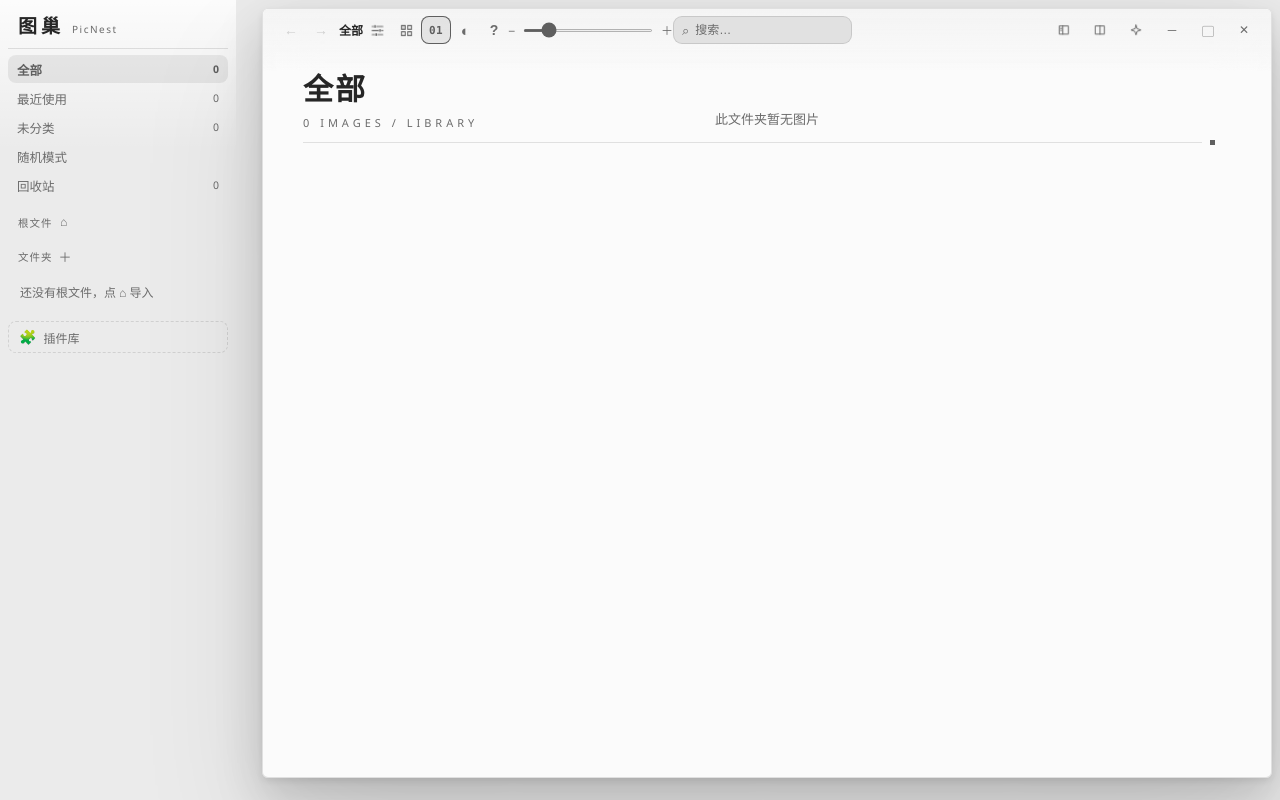
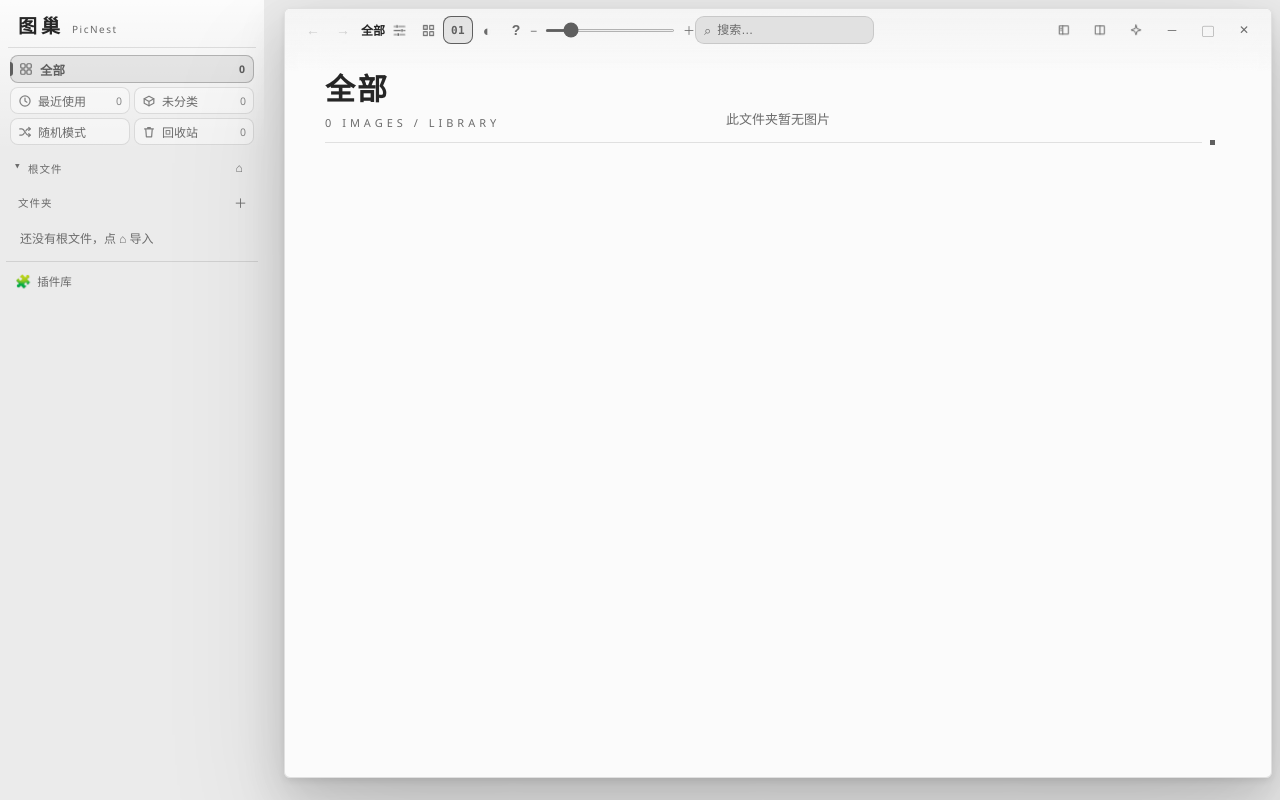
Before and after one commit to Ranbow29/PicNest, a Vue app in the folder ui/: page / in a window 1280 px wide. Built offline with nearby package versions, Linux system fonts and the light colour scheme.

Commit message:
feat(ui): sidebar v2 - compact view grid, foldable roots, slim footer, wider folder tree

```diff
--- a/ui/src/App.vue
+++ b/ui/src/App.vue
@@ -266,7 +266,7 @@ const chipStyle = computed(() => {
   position: relative;
   /* 四边留白 + 悬浮阴影：白窗体压在左栏之上
      上/右 8px（让右上角窗控按钮贴角、行为正常），下 22 / 左 20 保留孤岛水带 */
-  margin: 8px 8px 22px 20px; background: var(--panel-strong);
+  margin: 8px 8px 22px 14px; /* 左水带 20→14：把宽度让给文件夹栏 */ background: var(--panel-strong);
   border: 1px solid var(--border); border-radius: var(--radius-panel);
   box-shadow: var(--shadow-float), inset 0 1px 0 var(--panel-edge);
   overflow: hidden;
--- a/ui/src/components/SideBar.vue
+++ b/ui/src/components/SideBar.vue
@@ -30,11 +30,25 @@ const entries = computed(() => [
   { key: 'trash', label: '回收站', count: lib.counts.trash ?? 0, enabled: true },
 ])
 
+/* 视图分两档：「全部」独占一行（主入口），其余四个并成 2×2 网格，省出两行高度给文件夹树 */
+const primaryEntry = computed(() => entries.value[0])
+const gridEntries = computed(() => entries.value.slice(1))
+function isEntryActive(e) {
+  return !lib.selectionView && lib.view === e.key && (e.key !== 'all' || !lib.currentDirRel)
+}
+
 const libs = computed(() => (lib.roots || []).map((r) => ({
   ...r,
   name: r.display_name || r.path.split(/[\\/]/).pop(),
   active: r.id === lib.activeRootId,
 })))
+/* 根文件区可折叠：折叠时只露出当前库，一库多根时腾出纵向空间给文件夹树（持久化） */
+const rootsFolded = ref(localStorage.getItem('picnest.rootsFolded') === '1')
+function toggleRootsFolded() {
+  rootsFolded.value = !rootsFolded.value
+  localStorage.setItem('picnest.rootsFolded', rootsFolded.value ? '1' : '0')
+}
+const visibleLibs = computed(() => (rootsFolded.value ? libs.value.filter((l) => l.active) : libs.value))
 
 const askNewFolder = ref(false)
 
@@ -212,24 +226,41 @@ async function dropOnLib(e, l) {
 
     <nav class="views">
       <div
-        v-for="e in entries" :key="e.key"
-        class="view-item" :class="{ active: !lib.selectionView && lib.view === e.key && (e.key !== 'all' || !lib.currentDirRel), disabled: !e.enabled, 'drop-trash': e.key === 'trash' && trashOver, 'drop-uncat': e.key === 'uncategorized' && uncatOver }"
+        class="view-item primary" :class="{ active: isEntryActive(primaryEntry) }"
+        @click="lib.view !== primaryEntry.key && lib.switchView(primaryEntry.key)"
+      >
+        <svg class="v-ico" viewBox="0 0 16 16" aria-hidden="true"><rect x="2" y="2" width="5" height="5" rx="1.2" /><rect x="9" y="2" width="5" height="5" rx="1.2" /><rect x="2" y="9" width="5" height="5" rx="1.2" /><rect x="9" y="9" width="5" height="5" rx="1.2" /></svg>
+        <span class="label">{{ primaryEntry.label }}</span>
+        <span class="count">{{ primaryEntry.count.toLocaleString() }}</span>
+      </div>
+      <div class="view-grid">
+        <div
+          v-for="e in gridEntries" :key="e.key"
+          class="view-item chip" :class="{ active: isEntryActive(e), disabled: !e.enabled, 'drop-trash': e.key === 'trash' && trashOver, 'drop-uncat': e.key === 'uncategorized' && uncatOver }"
+          :title="e.count != null ? `${e.label} · ${e.count.toLocaleString()}` : e.label"
           @click="e.enabled && lib.view !== e.key && lib.switchView(e.key)"
           @contextmenu="onViewMenu($event, e)"
           @dragover="onViewDragOver($event, e)" @dragleave="onViewDragLeave(e)" @drop.prevent="onViewDrop($event, e)"
         >
+          <svg v-if="e.key === 'recent'" class="v-ico" viewBox="0 0 16 16" aria-hidden="true"><circle cx="8" cy="8" r="5.8" /><path d="M8 4.8V8l2.2 1.4" /></svg>
+          <svg v-else-if="e.key === 'uncategorized'" class="v-ico" viewBox="0 0 16 16" aria-hidden="true"><path d="M2.5 5.5 8 2.5l5.5 3v5L8 13.5l-5.5-3z" /><path d="M2.5 5.5 8 8.5l5.5-3M8 8.5v5" /></svg>
+          <svg v-else-if="e.key === 'random'" class="v-ico" viewBox="0 0 16 16" aria-hidden="true"><path d="M2 4.5h2.5c3 0 4 7 7 7H14M2 11.5h2.5c1.2 0 2-1 2.7-2.3M9 6.6c.7-1.2 1.5-2.1 2.5-2.1H14" /><path d="m12.3 2.8 1.7 1.7-1.7 1.7M12.3 9.8l1.7 1.7-1.7 1.7" /></svg>
+          <svg v-else class="v-ico" viewBox="0 0 16 16" aria-hidden="true"><path d="M3 4.5h10M6.5 4.5V3h3v1.5M4.3 4.5l.7 9h6l.7-9" /></svg>
           <span class="label">{{ e.label }}</span>
           <span v-if="e.count != null" class="count">{{ e.count.toLocaleString() }}</span>
         </div>
+      </div>
     </nav>
 
-    <!-- 根文件（资料库根）：每个根一个节点，点击回到库根；当前库高亮；右键 = 文件夹菜单 -->
-    <div class="section-head">
+    <!-- 根文件（资料库根）：每个根一个节点，点击回到库根；当前库高亮；右键 = 文件夹菜单；标题可折叠 -->
+    <div class="section-head foldable" @click="toggleRootsFolded" :title="rootsFolded ? '展开全部根文件' : '只显示当前根文件'">
+      <span class="sh-caret" :class="{ open: !rootsFolded }">▸</span>
       <span>根文件</span>
-      <button class="add-btn lib-add" title="添加根文件（支持 Eagle .library）" @click="pickFolder">⌂</button>
+      <span v-if="libs.length > 1" class="sh-badge">{{ libs.length }}</span>
+      <button class="add-btn lib-add" title="添加根文件（支持 Eagle .library）" @click.stop="pickFolder">⌂</button>
     </div>
     <div class="libs">
-      <div v-for="l in libs" :key="l.id" class="lib-item" :class="{ active: l.active, 'drop-into': lib.dropHint.active && lib.dropHint.zone === 'lib' && lib.dropHint.key === l.id }"
+      <div v-for="l in visibleLibs" :key="l.id" class="lib-item" :class="{ active: l.active, 'drop-into': lib.dropHint.active && lib.dropHint.zone === 'lib' && lib.dropHint.key === l.id }"
            @click="lib.switchRoot(l.id)"
            @dragover="onLibDragOver($event, l)" @drop.prevent="dropOnLib($event, l)"
            @contextmenu.prevent.stop="lib.openDirMenu($event, { rel: '', node: l, isLibrary: true, absPath: l.path })">
@@ -253,9 +284,11 @@ async function dropOnLib(e, l) {
 
     <div v-if="lib.error" class="error">{{ lib.error }}</div>
 
+    <div class="sb-foot">
       <button class="plugin-entry" title="插件库（主题 / 界面插件）" @click="lib.openPlugins()">
         <span class="pe-ico">🧩</span><span>插件库</span>
       </button>
+    </div>
 
     <NamePromptDialog :visible="askNewFolder" title="在库根新建文件夹"
                       @confirm="(v) => { askNewFolder = false; newFolderInRoot(v) }"
@@ -278,29 +311,60 @@ async function dropOnLib(e, l) {
   background: linear-gradient(180deg, var(--sidebar-glow) 0, rgba(255, 255, 255, 0) 150px);
 }
 .sidebar.collapsed { padding-left: 0; padding-right: 0; opacity: 0; pointer-events: none; }
-.brand { display: flex; align-items: baseline; gap: 8px; padding: 1px 10px 9px; border-bottom: 1px solid var(--border); user-select: none; -webkit-app-region: drag; }
+.brand { display: flex; align-items: baseline; gap: 8px; padding: 1px 10px 8px; border-bottom: 1px solid var(--border); user-select: none; -webkit-app-region: drag; }
 .brand h1 { font-family: var(--font-serif); font-size: 19px; margin: 0; letter-spacing: 4px; }
 .brand .sub { font-size: 10px; color: var(--text-2); letter-spacing: 1.5px; }
 
-.views { display: flex; flex-direction: column; gap: 1px; padding: 6px 0; }
+/* ---- 视图区：主入口一行 + 2×2 小卡网格 ---- */
+.views { display: flex; flex-direction: column; gap: 4px; padding: 7px 2px 6px; }
+.view-grid { display: grid; grid-template-columns: 1fr 1fr; gap: 4px; }
 .view-item {
-  display: flex; align-items: center; height: 28px; padding: 0 9px;
-  border-radius: 8px; color: var(--text-2); transition: background 0.15s, color 0.15s;
+  position: relative;
+  display: flex; align-items: center; gap: 7px; height: 28px; padding: 0 9px;
+  border-radius: 8px; color: var(--text-2); cursor: pointer;
+  transition: background 0.15s, color 0.15s, box-shadow 0.15s;
 }
+.view-item.chip {
+  height: 27px; padding: 0 8px; gap: 6px; min-width: 0;
+  background: var(--panel);
+  background: color-mix(in srgb, var(--panel-strong) 45%, transparent);
+  box-shadow: inset 0 0 0 1px var(--border);
+}
+.view-item.chip .label { font-size: 12px; overflow: hidden; text-overflow: ellipsis; white-space: nowrap; }
+.view-item.chip .count { opacity: 0.8; }
 .view-item:hover:not(.disabled) { background: var(--accent-weak); color: var(--text); }
-.view-item.active { background: var(--accent-weak); color: var(--accent); font-weight: 600; }
+.view-item.active { background: var(--accent-weak); color: var(--accent); font-weight: 600; box-shadow: inset 0 0 0 1px var(--accent-weak); box-shadow: inset 0 0 0 1px color-mix(in srgb, var(--accent) 38%, transparent); }
+.view-item.primary.active::before {
+  content: ''; position: absolute; left: 0; top: 7px; bottom: 7px; width: 3px;
+  border-radius: 0 3px 3px 0; background: var(--accent);
+}
 .view-item.drop-trash { background: rgba(194, 90, 77, 0.14); color: #cf6b5c; outline: 1.5px dashed #c25a4d; outline-offset: -2px; }
 .view-item.drop-uncat { background: var(--accent-weak); color: var(--accent); outline: 1.5px dashed var(--accent); outline-offset: -2px; }
 .view-item.disabled { opacity: 0.45; }
-.label { flex: 1; font-size: 12.5px; }
+.v-ico {
+  flex: none; width: 14px; height: 14px;
+  fill: none; stroke: currentColor; stroke-width: 1.4; stroke-linecap: round; stroke-linejoin: round;
+  opacity: 0.85;
+}
+.label { flex: 1; min-width: 0; font-size: 12.5px; }
 .count { font-size: 10.5px; font-variant-numeric: tabular-nums; }
 
 .section-head {
-  display: flex; align-items: center; padding: 6px 10px 4px;
+  display: flex; align-items: center; gap: 5px; padding: 6px 6px 4px 10px;
   font-size: 10.5px; color: var(--text-2); letter-spacing: 1px;
+}
+.section-head.foldable { cursor: pointer; border-radius: 6px; }
+.section-head.foldable:hover { color: var(--text); }
+.sh-caret { width: 9px; font-size: 9px; transition: transform 0.18s var(--ease-overshoot); margin-left: -4px; }
+.sh-caret.open { transform: rotate(90deg); }
+.sh-badge {
+  padding: 0 5px; min-width: 16px; height: 15px; line-height: 15px; text-align: center;
+  border-radius: 8px; background: var(--accent-weak); color: var(--accent);
+  font-size: 9.5px; letter-spacing: 0; font-variant-numeric: tabular-nums;
 }
 .head-btns { margin-left: auto; display: flex; gap: 2px; }
 .add-btn {
+  margin-left: auto;
   width: 22px; height: 22px; border: none; border-radius: 6px;
   background: transparent; color: var(--text-2); cursor: pointer; font-size: 13px;
 }
@@ -311,7 +375,7 @@ async function dropOnLib(e, l) {
 /* 资料库节点区 */
 .libs { display: flex; flex-direction: column; gap: 1px; padding: 0 4px 2px; }
 .lib-item {
-  display: flex; align-items: center; gap: 7px; height: 29px; padding: 0 9px;
+  display: flex; align-items: center; gap: 7px; height: 28px; padding: 0 9px;
   border-radius: 8px; color: var(--text-2); cursor: pointer;
   transition: background 0.15s, color 0.15s;
 }
@@ -321,22 +385,32 @@ async function dropOnLib(e, l) {
 .lib-item .count { font-size: 11px; font-variant-numeric: tabular-nums; }
 .lib-item.drop-into { background: var(--accent-weak); outline: 1.5px dashed var(--accent); outline-offset: -2px; }
 
-.tree { flex: 1; overflow-y: auto; padding-bottom: 6px; }
+/* 文件夹树：占满剩余高度；上下边缘渐隐，滚动时不会被硬切 */
+.tree {
+  flex: 1; min-height: 120px; overflow-y: auto; padding: 4px 0 10px;
+  -webkit-mask-image: linear-gradient(180deg, transparent 0, #000 8px, #000 calc(100% - 14px), transparent 100%);
+          mask-image: linear-gradient(180deg, transparent 0, #000 8px, #000 calc(100% - 14px), transparent 100%);
+}
 .tree::-webkit-scrollbar { width: 6px; }
-.tree::-webkit-scrollbar-thumb { background: var(--border); border-radius: 3px; }
+.tree::-webkit-scrollbar-thumb { background: transparent; border-radius: 3px; }
+.tree:hover::-webkit-scrollbar-thumb { background: var(--border); }
 
 .scanning, .empty { padding: 12px; font-size: 12px; color: var(--text-2); }
 .error { padding: 8px 12px; font-size: 11px; color: #e5484d; }
-/* 插件库入口：树下方常驻 */
+/* 底栏：插件库入口压成一条细栏，不再占一块虚线大按钮 */
+.sb-foot {
+  flex: none; display: flex; align-items: center; gap: 4px;
+  margin: 2px -2px 0; padding-top: 6px; border-top: 1px solid var(--border);
+}
 .plugin-entry {
-  flex: none; display: flex; align-items: center; gap: 7px;
-  margin-top: 8px; height: 32px; padding: 0 10px;
-  border: 1px dashed var(--border); border-radius: 8px;
-  background: transparent; color: var(--text-2); font-size: 12px; cursor: pointer;
-  transition: background 0.15s, color 0.15s, border-color 0.15s;
+  display: flex; align-items: center; gap: 6px;
+  height: 26px; padding: 0 9px;
+  border: none; border-radius: 7px;
+  background: transparent; color: var(--text-2); font-size: 11.5px; cursor: pointer;
+  transition: background 0.15s, color 0.15s;
 }
-.plugin-entry:hover { border-color: var(--accent); color: var(--accent); background: var(--accent-weak); }
-.pe-ico { font-size: 14px; line-height: 1; }
+.plugin-entry:hover { color: var(--accent); background: var(--accent-weak); }
+.pe-ico { font-size: 13px; line-height: 1; }
 .eagle-check { position: fixed; inset: 0; z-index: 910; display: flex; align-items: center; justify-content: center; pointer-events: none; }
 .eagle-check-card {
   display: flex; align-items: center; gap: 9px; padding: 10px 14px;
--- a/ui/src/stores/library.js
+++ b/ui/src/stores/library.js
@@ -151,7 +151,8 @@ export const useLibrary = defineStore('library', {
     displayThumbs: {},       // file_path -> { p: 1024px 显示图路径|'' , m: modify_time }（网格大格用）
     paletteBuild: { running: false, done: 0, total: 0 },
     colorDist: {},           // file_path -> d76（颜色命中排序用）
-    sidebarWidth: Number(localStorage.getItem('picnest.sidebarWidth')) || 236,
+    /* v2 布局：文件夹区加宽到 264；旧版存过的窄宽度（<264）一次性迁移抬升，之后尊重用户拖拽值 */
+    sidebarWidth: (() => { const w = Number(localStorage.getItem('picnest.sidebarWidth')) || 0; if (localStorage.getItem('picnest.sidebarLayoutV') !== '2') { localStorage.setItem('picnest.sidebarLayoutV', '2'); if (w && w < 264) { localStorage.setItem('picnest.sidebarWidth', '264'); return 264 } } return w || 264 })(),
     sidebarCollapsed: localStorage.getItem('picnest.sidebarCollapsed') === '1', // 左边栏收起态（持久化）
     inspectorWidth: Number(localStorage.getItem('picnest.inspectorWidth')) || 296,
     inspectorHeight: Number(localStorage.getItem('picnest.inspectorHeight')) || 0, // 0 = 自适应满高
@@ -1869,7 +1870,7 @@ export const useLibrary = defineStore('library', {
     },
 
     setSidebarWidth(w) {
-      this.sidebarWidth = Math.min(440, Math.max(180, w))
+      this.sidebarWidth = Math.min(560, Math.max(200, w))
       localStorage.setItem('picnest.sidebarWidth', String(this.sidebarWidth))
     },
     setInspectorWidth(w) {
```
Also changed, not shown: ui/src/components/DirTreeItem.vue (+14 -4 lines). Lines whose indentation alone changed are shown as unchanged.
